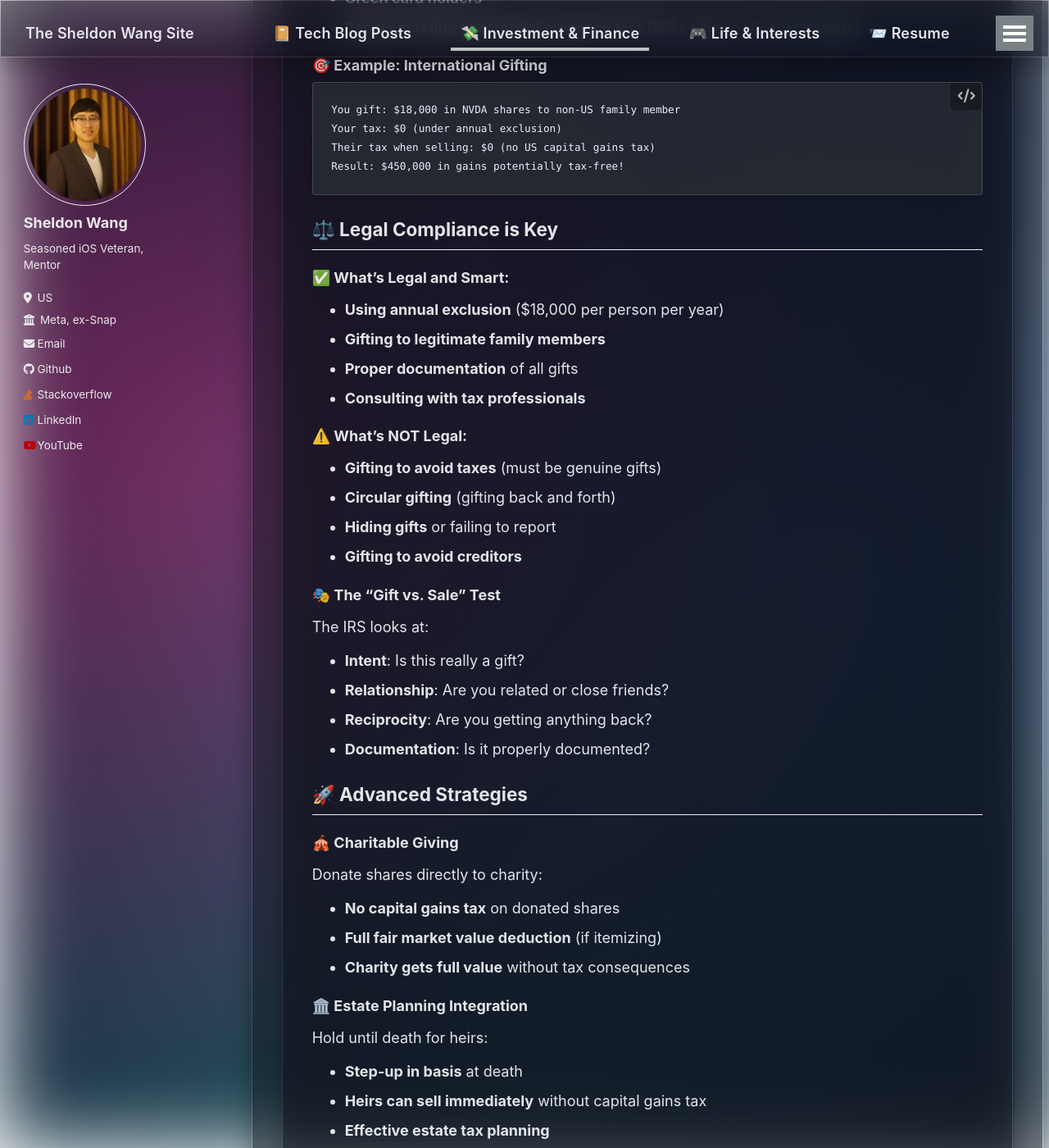
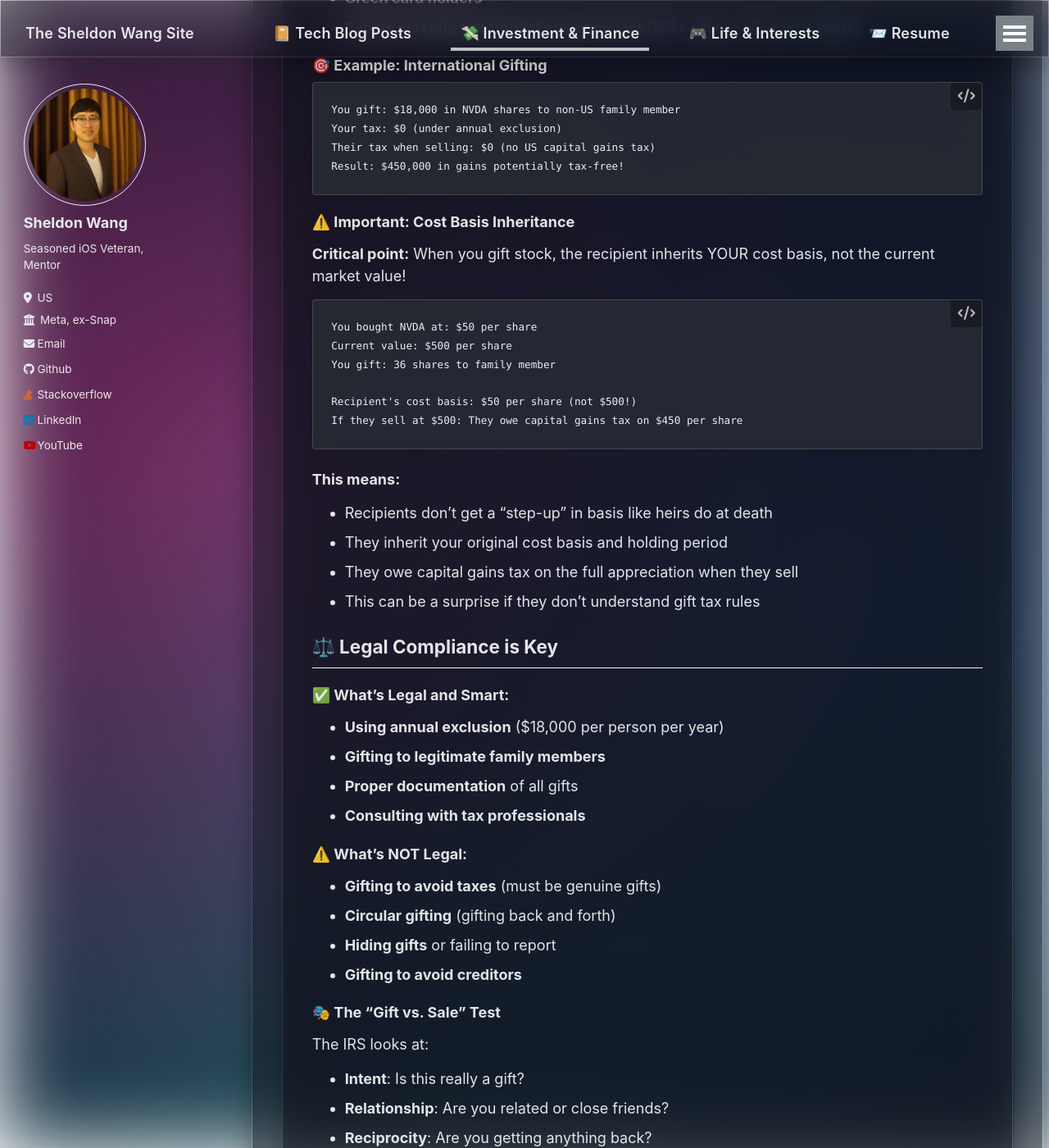
Before and after one commit to SheldonWangRJT/SheldonWangRJT.Github.io, a Jekyll site: the page built from _portfolio/2025-08-20-gift-tax-strategies-capital-gains.md, in a window 1280 px wide and 1400 px high, scrolled down 2670 px. Shown: the whole window at 82% size. Built offline with Jekyll 4.4.1, drawn with Linux system fonts in a browser that asks for light colours; comment, search, counter and statistics services are not loaded; some of the changed text lies outside the part shown.

Commit message:
Add explicit cost basis inheritance warnings to gift tax post

````diff
--- a/_portfolio/2025-08-20-gift-tax-strategies-capital-gains.md
+++ b/_portfolio/2025-08-20-gift-tax-strategies-capital-gains.md
@@ -109,6 +109,25 @@ Their tax when selling: $0 (no US capital gains tax)
 Result: $450,000 in gains potentially tax-free!
 ```
 
+### ⚠️ Important: Cost Basis Inheritance
+
+**Critical point:** When you gift stock, the recipient inherits YOUR cost basis, not the current market value!
+
+```
+You bought NVDA at: $50 per share
+Current value: $500 per share
+You gift: 36 shares to family member
+
+Recipient's cost basis: $50 per share (not $500!)
+If they sell at $500: They owe capital gains tax on $450 per share
+```
+
+**This means:**
+- Recipients don't get a "step-up" in basis like heirs do at death
+- They inherit your original cost basis and holding period
+- They owe capital gains tax on the full appreciation when they sell
+- This can be a surprise if they don't understand gift tax rules
+
 ## ⚖️ Legal Compliance is Key
 
 ### ✅ What's Legal and Smart:
@@ -143,9 +162,11 @@ Donate shares directly to charity:
 ### 🏛️ Estate Planning Integration
 
 Hold until death for heirs:
-- **Step-up in basis** at death
+- **Step-up in basis** at death (heirs get current market value as cost basis)
 - **Heirs can sell immediately** without capital gains tax
 - **Effective estate tax planning**
+
+**Key difference:** Gifting = recipient inherits your cost basis, Death = heirs get step-up in basis
 
 ### 🎯 Exchange Funds
 
@@ -214,8 +235,9 @@ Gift tax strategies offer a **legal, legitimate way** to manage capital gains, b
 1. **Annual exclusion** ($18,000 per person) is your best friend
 2. **Use it or lose it** - it resets every year
 3. **International gifting** can be very tax-efficient
-4. **Documentation** is crucial
-5. **Professional advice** is essential
+4. **Recipients inherit your cost basis** - they owe taxes on full appreciation
+5. **Documentation** is crucial
+6. **Professional advice** is essential
 
 Remember: **Tax avoidance is legal, tax evasion is not!** 🎭
 
````
